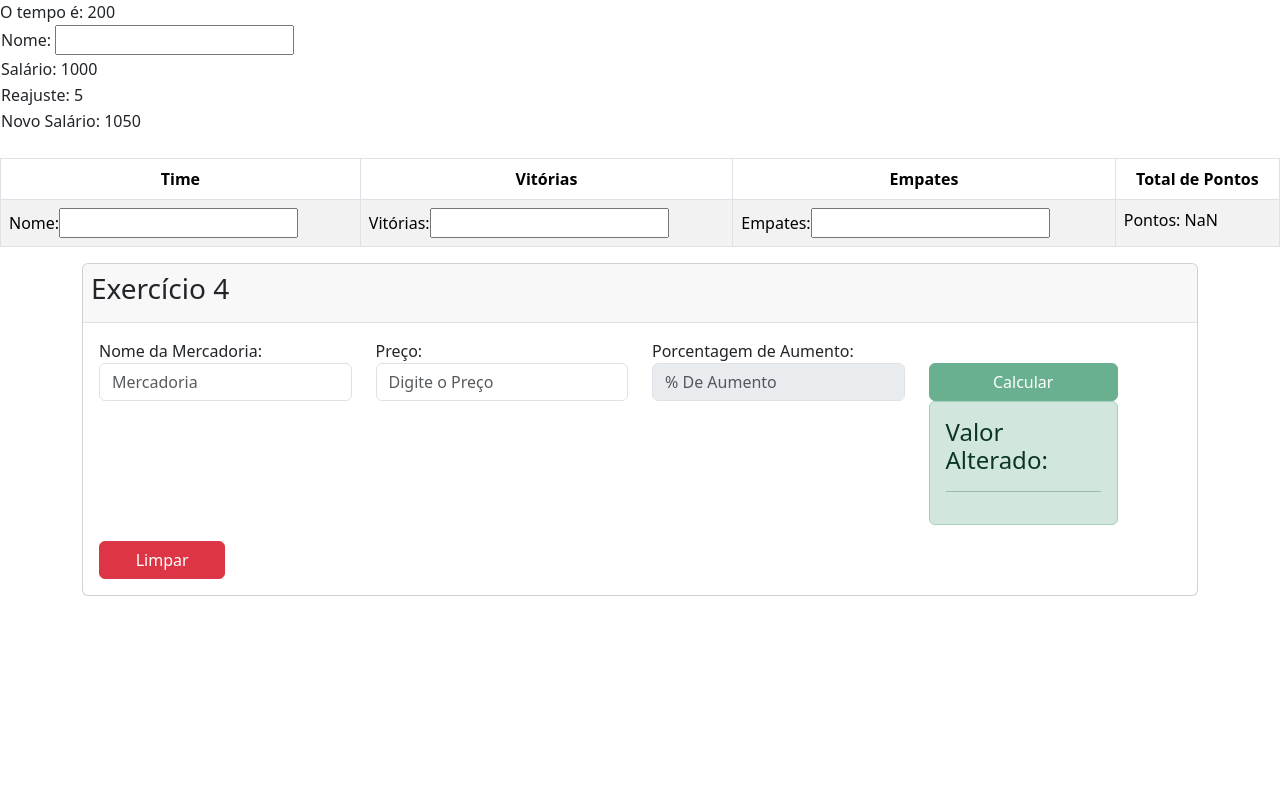
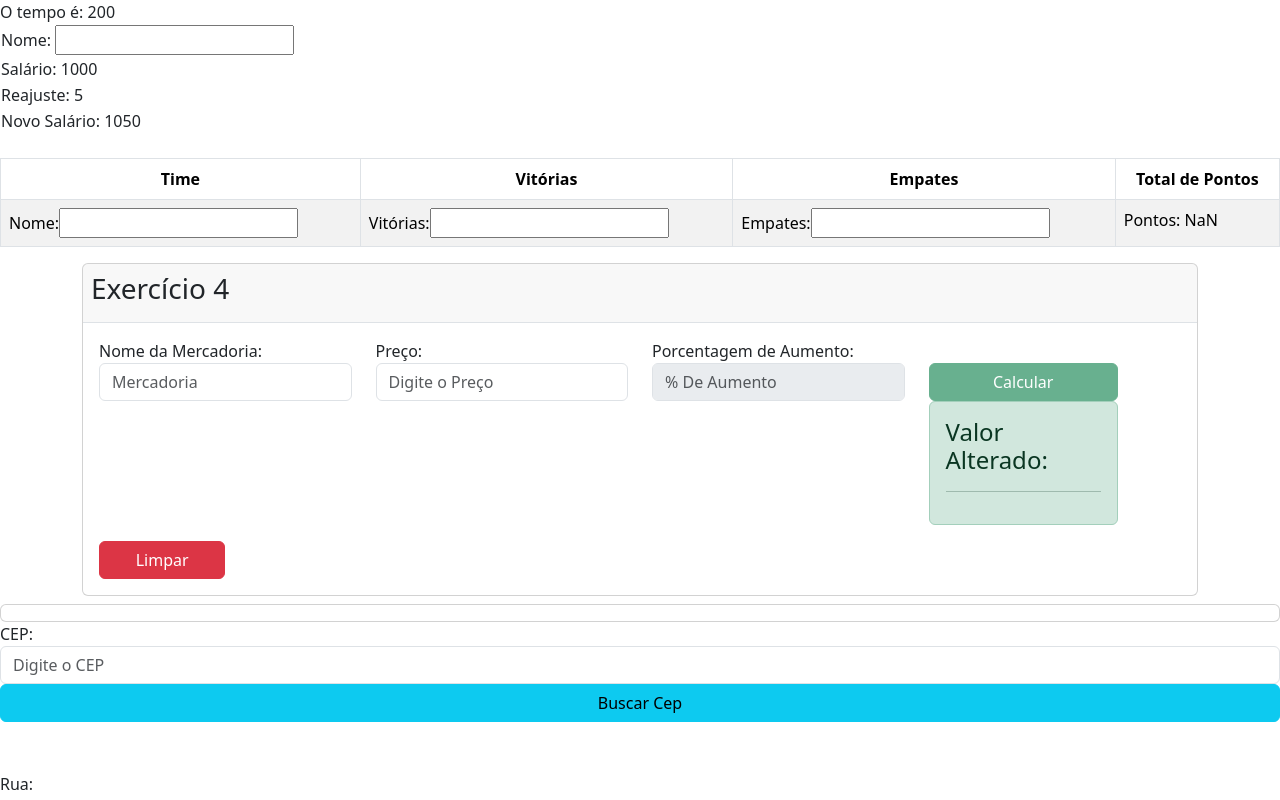
Before and after one commit to Lipeeh3224/React-Table, a React (Create React App) app: page / in a window 1280 px wide. Built offline with nearby package versions, Linux system fonts and the light colour scheme.

Commit message:
5 Exercicio axios

```diff
--- a/package.json
+++ b/package.json
@@ -6,6 +6,7 @@
     "@testing-library/jest-dom": "^5.17.0",
     "@testing-library/react": "^13.4.0",
     "@testing-library/user-event": "^13.5.0",
+    "axios": "^1.6.8",
     "bootstrap": "^5.3.3",
     "react": "^18.2.0",
     "react-bootstrap": "^2.10.2",
--- a/src/exercises/FifithExercise.js
+++ b/src/exercises/FifithExercise.js
@@ -0,0 +1,70 @@
+import { useState } from "react";
+import Alert from 'react-bootstrap/Alert';
+import axios from "axios";
+
+function FifithExercise(){
+    let [Cep, setCep]  = useState();
+    let [Rua, setRua]  = useState([]);
+    let [status, setStatus]  = useState({
+        "variant": "",
+        "message":""
+    });
+
+    function alterarCep(elemento){
+        setCep(elemento.target.value)
+        }
+
+
+function buscarCep(){
+ axios.get("https://viacep.com.br/ws/"+Cep+"/json/").then(function(response){
+    setStatus({
+        "variant": "success",
+        "message": "Deu Tudo Certo (:"
+    })
+ setRua(response.data)
+
+
+}).catch(function (error) {
+    console.log(error);
+    setStatus({
+        "variant": "danger",
+        "message": "Deu Tudo Errado ):"
+    })
+});
+
+}
+return(
+<>
+<div className = "container pt-2"></div>
+    <div className = "card p-2"></div>
+
+    <div class="col-sm-12 col-md-12 col-lg-12">
+                <label class="label-control"> CEP: </label>
+                <input onChange={alterarCep} class="form-control" type="number" maxLength={8} placeholder='Digite o CEP'></input></div>
+                <button className='col-sm-12 col-md-12 col-lg-12 btn btn-info' onClick={buscarCep}> Buscar Cep </button>
+                <Alert variant = {status.variant} >
+                    {status.message}
+                </Alert>
+
+                <div className="col-12">
+                    <div className="row-12">
+                     Rua: {Rua.logradouro}
+
+                    </div>
+                </div>
+
+
+
+
+
+
+</>
+
+)
+}
+
+
+
+
+
+export default FifithExercise;
--- a/src/pages/PricipalPage.js
+++ b/src/pages/PricipalPage.js
@@ -6,6 +6,7 @@ import FirstExercise from '../exercises/FirstExercise';
 import SecondExercise from '../exercises/SecondExercise';
 import ThirdExerciseExercise from '../exercises/ThirdExercise';
 import FourthExercise from '../exercises/FourthExercise';
+import FifithExercise from '../exercises/FifithExercise';
 
 function PrincipalPage(){
 
@@ -18,6 +19,7 @@ function PrincipalPage(){
             <SecondExercise/>
             <ThirdExerciseExercise/>
             <FourthExercise/>
+            <FifithExercise/>
         </>
     );
 }
```
Also changed, not shown: 1 other file (tests, documents, lock files or other folders).
